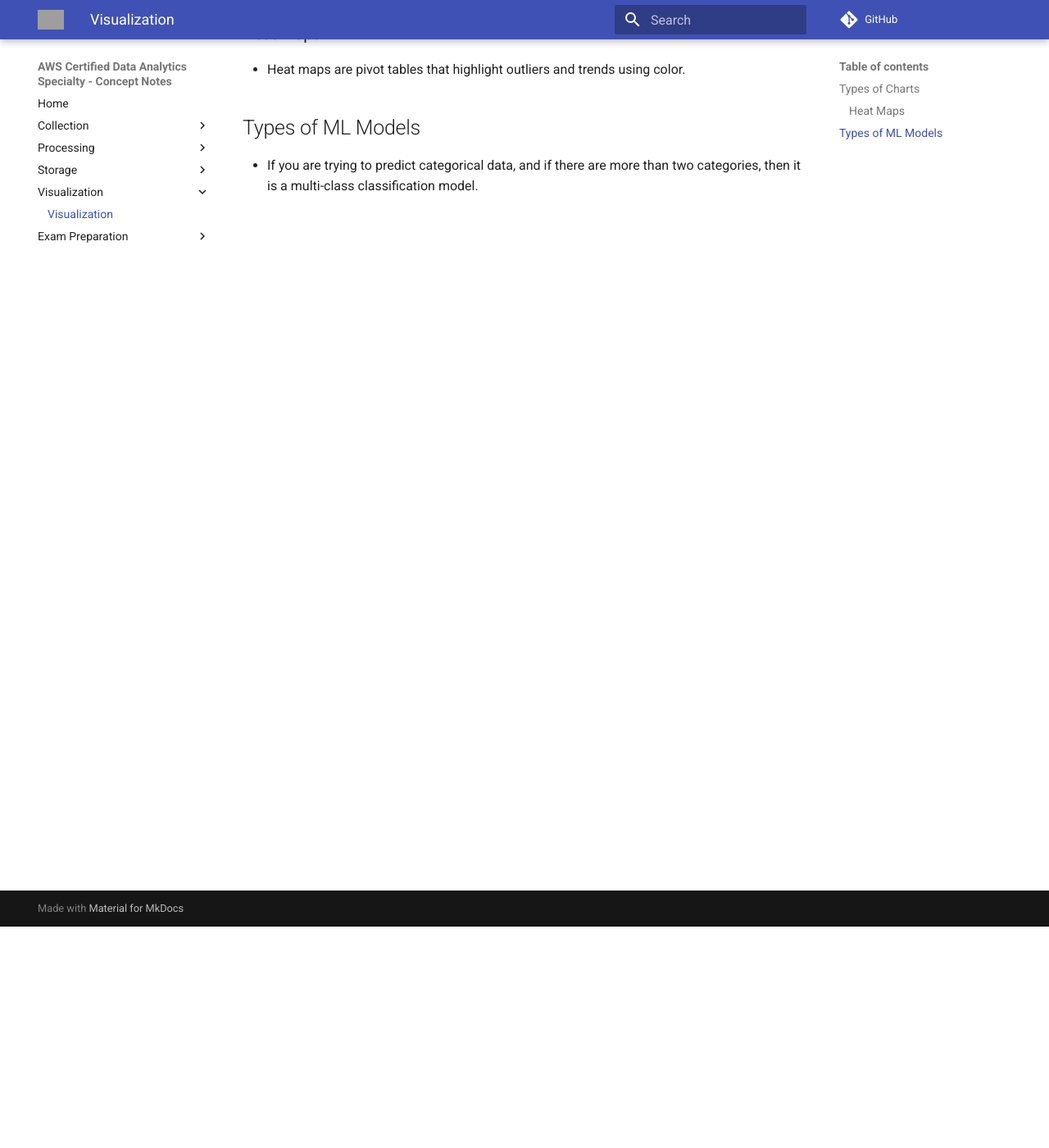
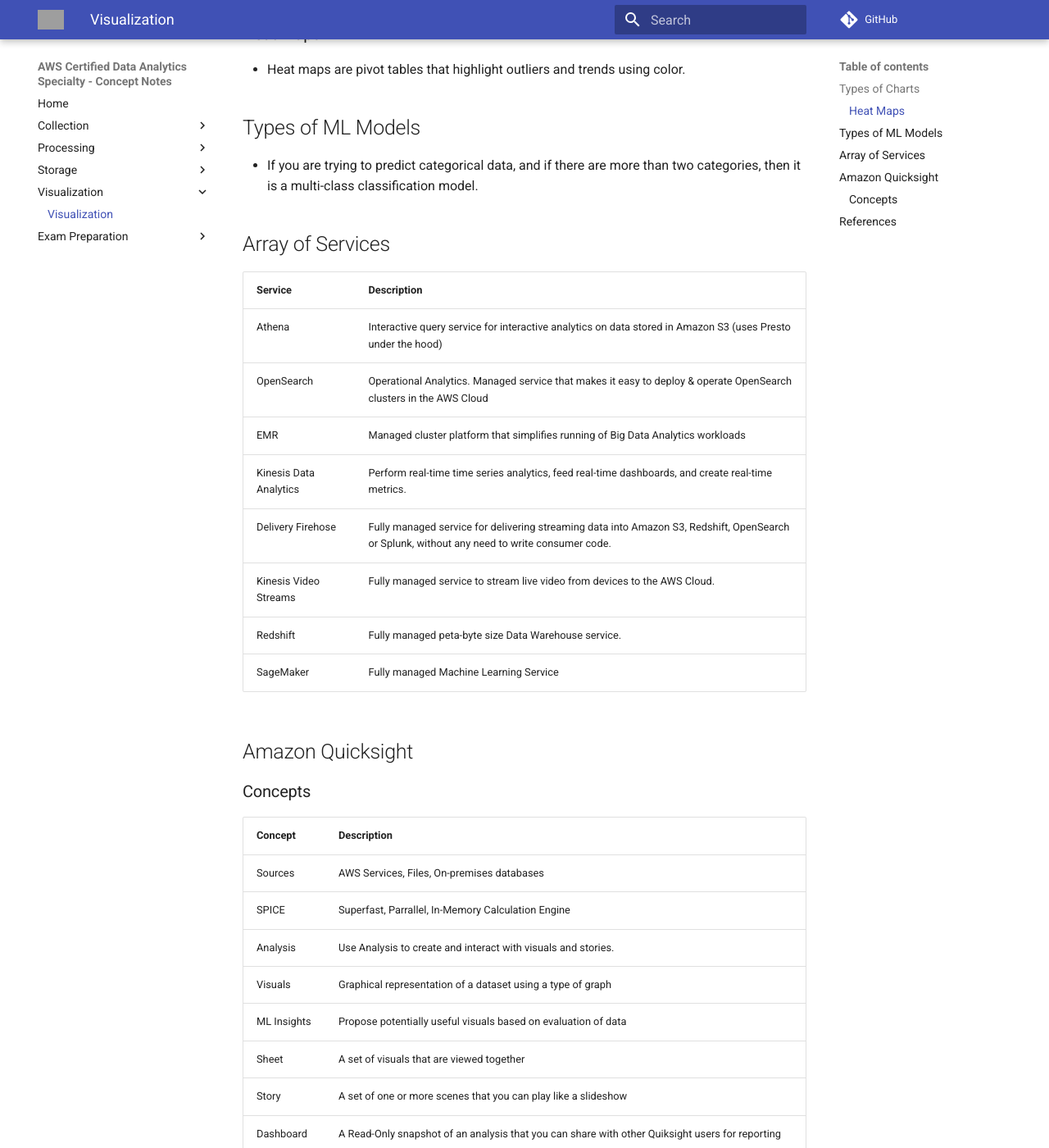
Before and after one commit to jeyabalajis/aws-certified-data-analytics-specialty-notes, an MkDocs documentation site: the page built from docs/visualization/visualization.md, in a window 1280 px wide and 1400 px high, scrolled down 270 px. Shown: the whole window at 82% size. Built offline with MkDocs 1.6.1 and Material for MkDocs 9.7.7, drawn with Linux system fonts in a browser that asks for light colours; comment, search, counter and statistics services are not loaded; some of the changed text lies outside the part shown; grey boxes are pictures that could not be loaded.

Commit message:
added documentation

```diff
--- a/docs/visualization/visualization.md
+++ b/docs/visualization/visualization.md
@@ -11,3 +11,36 @@
 ## Types of ML Models
 
 - If you are trying to predict categorical data, and if there are more than two categories, then it is a multi-class classification model.
+
+## Array of Services
+
+|Service|Description|
+|---------|--------------|
+|Athena|Interactive query service for interactive analytics on data stored in Amazon S3 (uses Presto under the hood)|
+|OpenSearch|Operational Analytics. Managed service that makes it easy to deploy & operate OpenSearch clusters in the AWS Cloud|
+|EMR|Managed cluster platform that simplifies running of Big Data Analytics workloads|
+|Kinesis Data Analytics|Perform real-time time series analytics, feed real-time dashboards, and create real-time metrics.|
+|Delivery Firehose|Fully managed service for delivering streaming data into Amazon S3, Redshift, OpenSearch or Splunk, without any need to write consumer code.|
+|Kinesis Video Streams|Fully managed service to stream live video from devices to the AWS Cloud.|
+|Redshift|Fully managed peta-byte size Data Warehouse service.|
+|SageMaker|Fully managed Machine Learning Service|
+
+
+## Amazon Quicksight
+
+### Concepts
+
+|Concept|Description|
+|---------|--------------|
+|Sources| AWS Services, Files, On-premises databases|
+|SPICE| Superfast, Parrallel, In-Memory Calculation Engine|
+|Analysis| Use Analysis to create and interact with visuals and stories.|
+|Visuals| Graphical representation of a dataset using a type of graph|
+|ML Insights| Propose potentially useful visuals based on evaluation of data|
+|Sheet| A set of visuals that are viewed together|
+|Story| A set of one or more scenes that you can play like a slideshow|
+|Dashboard| A Read-Only snapshot of an analysis that you can share with other Quiksight users for reporting purposes.|
+
+## References
+
+- [Optimize Amazon EMR Clusters with EC2 Spot](https://aws.amazon.com/getting-started/tutorials/optimize-amazon-emr-clusters-with-ec2-spot/)
```
Also changed, not shown: docs/collection/kinesis_data_firehose.md (+4 -0 lines), docs/collection/kinesis_data_streams.md (+4 -0 lines), docs/processing/processing.md (+25 -0 lines), docs/visualization/quick_sight.md (added, +22 -0 lines).
